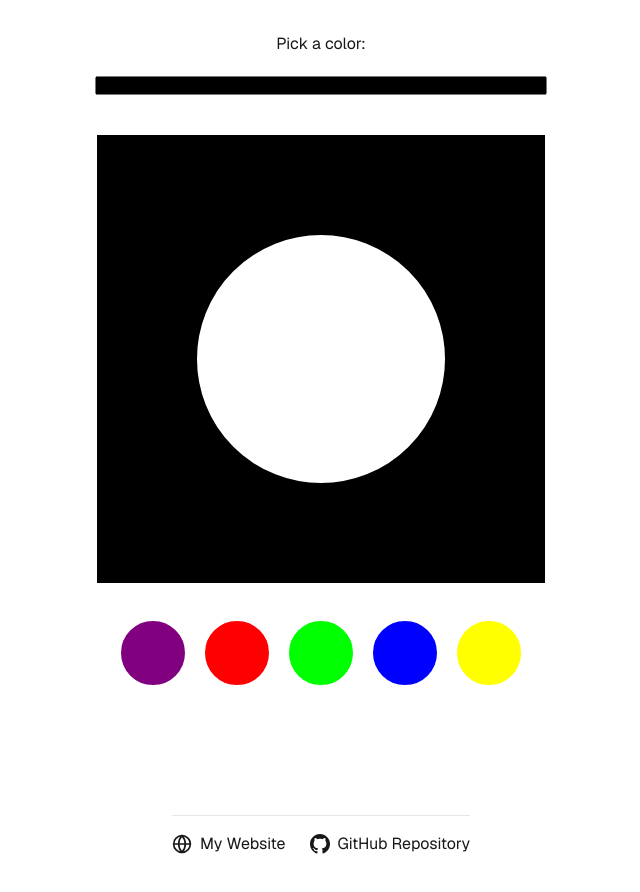
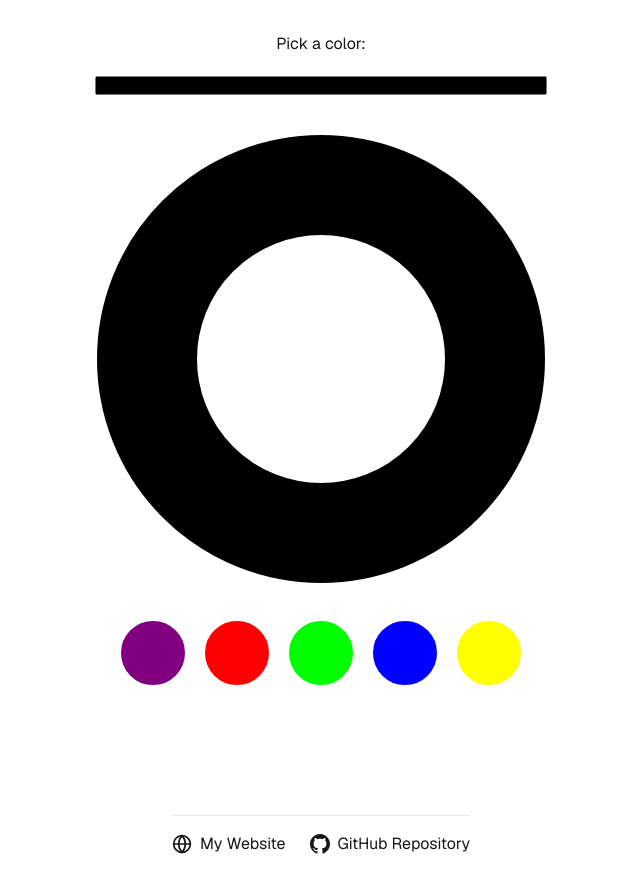
Before and after one commit to Verdenroz/playtoon-demo, a Next.js app: page / in a window 1280 px wide. Shown: the top 892 px of the page, without its empty margins (319-959 px from the left). Built offline with nearby package versions, Linux system fonts and the light colour scheme.

Commit message:
reduces transition duration

```diff
--- a/src/app/components/avatar.tsx
+++ b/src/app/components/avatar.tsx
@@ -1,7 +1,7 @@
 export default function Avatar({ color }: { color: string }) {
   return (
     <div
-      className="flex items-center justify-center p-6 sm:p-24 border-4 border-white transition-colors duration-700"
+      className="flex items-center justify-center p-6 sm:p-24 border-4 border-white transition-colors duration-300 ease-in-out rounded-full"
       style={{ backgroundColor: color }}
     >
       <span className="inline-block w-16 h-16 sm:w-32 sm:h-32 md:w-64 md:h-64 bg-white border-4 border-black rounded-full" />
```
